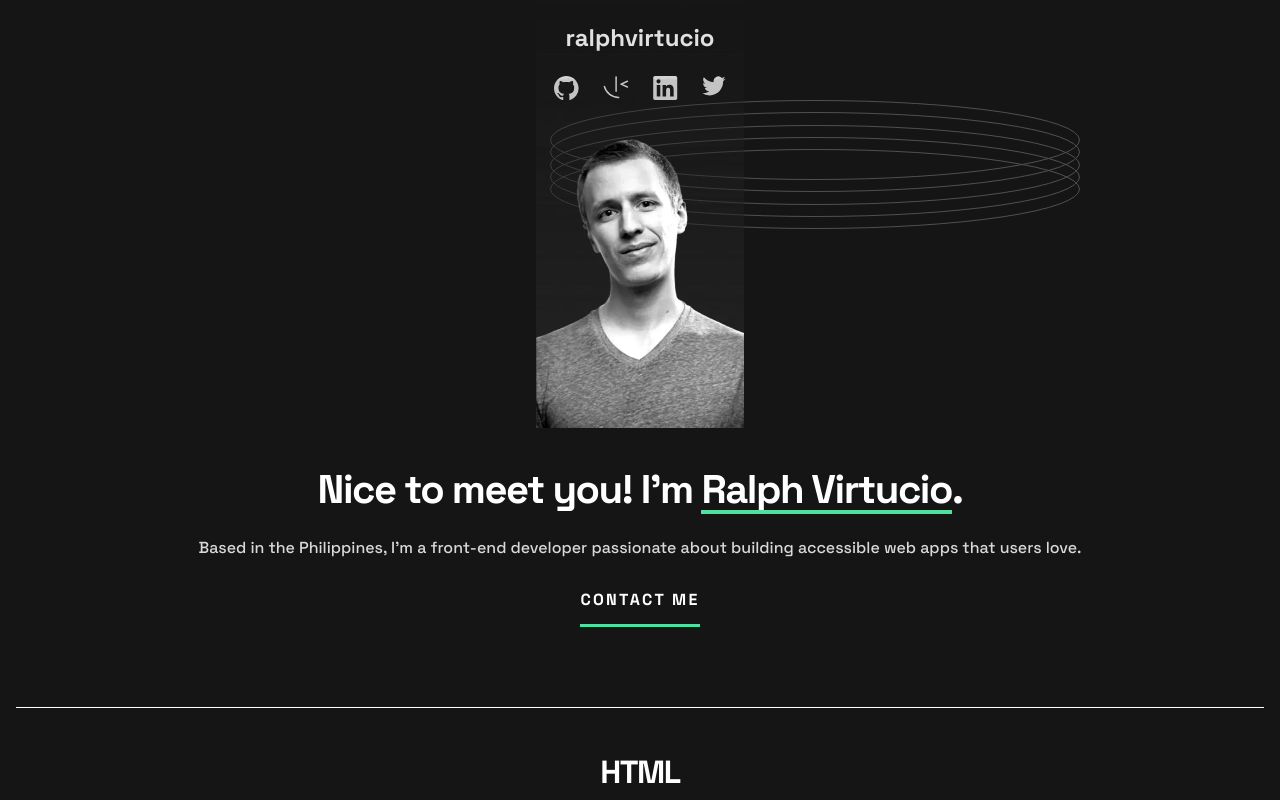
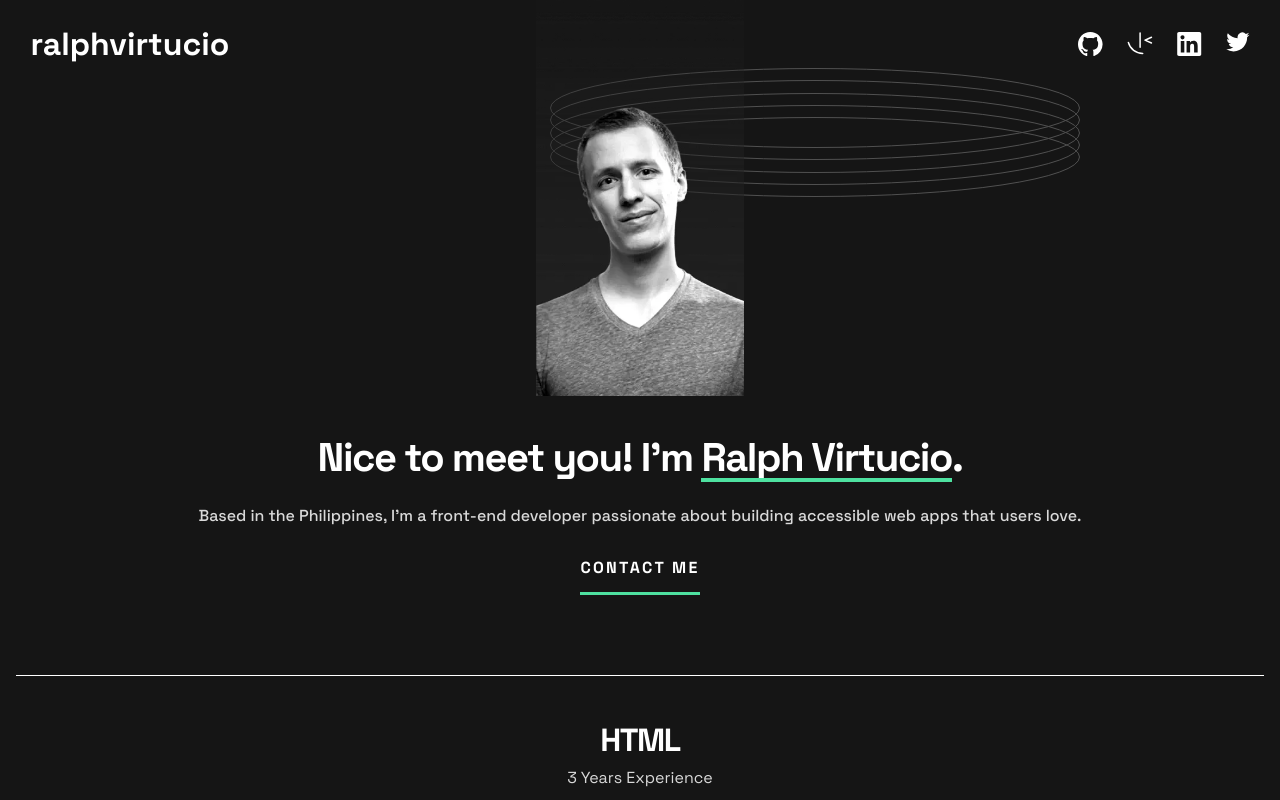
Before and after one commit to ralphvirtucio/my-portfolio, a React (Vite) app: page / in a window 1280 px wide. Shown: the top 800 px of the page. Built offline with nearby package versions, Linux system fonts and the light colour scheme.

Commit message:
Implemented: SocialMedia Bar feature

```diff
--- a/src/components/SocialMediaBar/SocialMediaBar.module.css
+++ b/src/components/SocialMediaBar/SocialMediaBar.module.css
@@ -27,3 +27,16 @@
   display: flex;
   gap: 1.5rem;
 }
+
+@media only screen and (min-width: 48rem) {
+  .social-media__bar {
+    flex-direction: row;
+    justify-content: space-between;
+    align-items: center;
+    padding-inline: 1.9rem;
+
+    h1 {
+      font-size: 2rem;
+    }
+  }
+}
```
